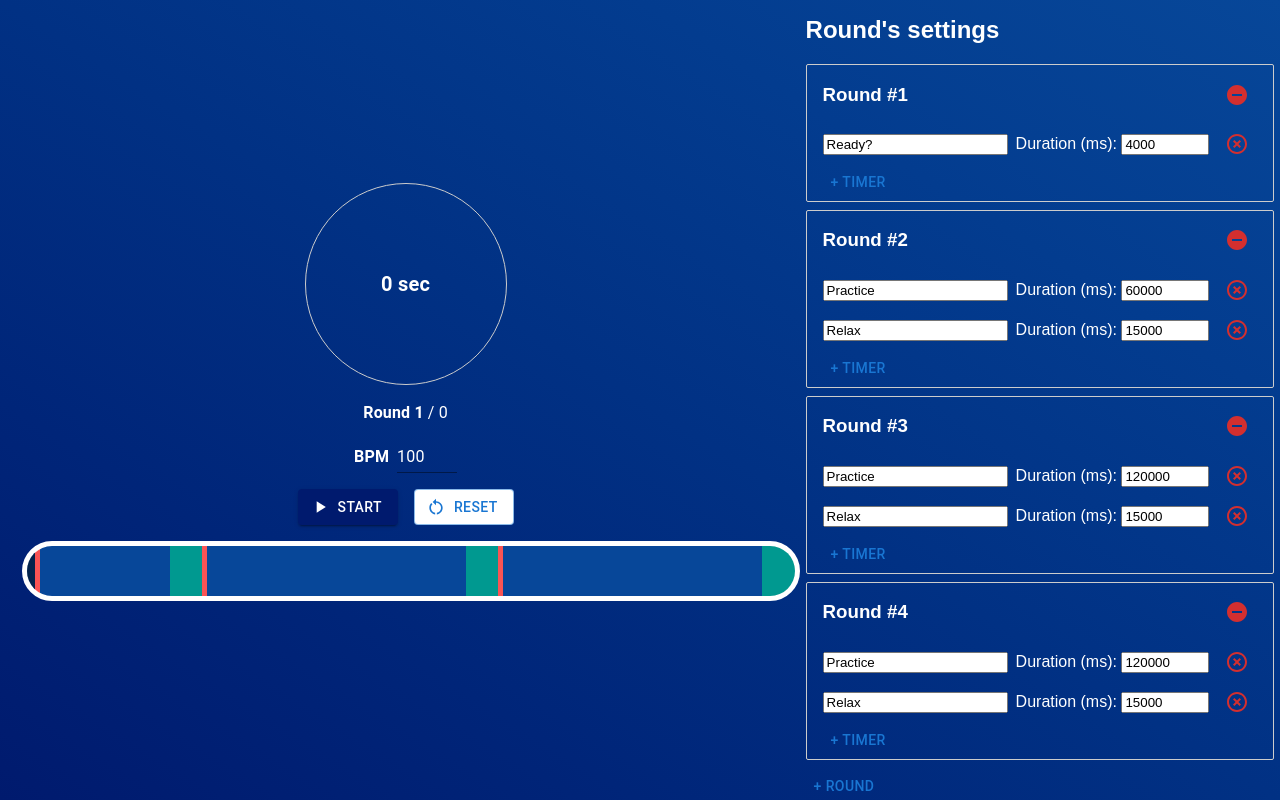
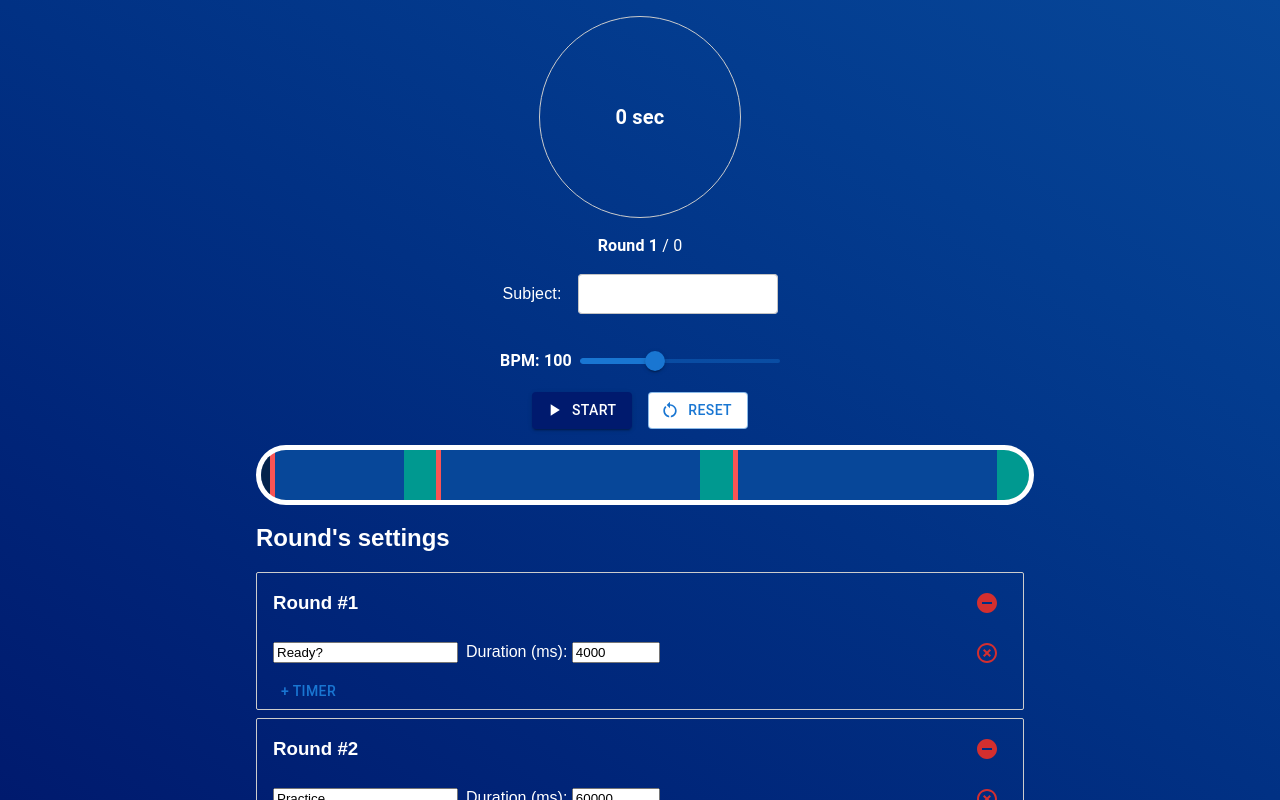
Before and after one commit to tsknoff/interval_timer, a React (Vite) app: page / in a window 1280 px wide. Built offline with nearby package versions, Linux system fonts and the light colour scheme.

Commit message:
some fixes

```diff
--- a/src/App.tsx
+++ b/src/App.tsx
@@ -1,7 +1,17 @@
 // App.tsx
 
 import React, { useRef, useState } from "react";
-import { Box, Button, Input, Typography } from "@mui/material";
+import {
+  Box,
+  Button,
+  Slider,
+  Typography,
+  Dialog,
+  DialogActions,
+  DialogContent,
+  DialogTitle,
+  TextField,
+} from "@mui/material";
 import PlayArrowIcon from "@mui/icons-material/PlayArrow";
 import RestartAltIcon from "@mui/icons-material/RestartAlt";
 
@@ -18,6 +28,17 @@ import { useMetronome } from "./hooks/useMetronome";
 
 // Звуки
 import { playAllRoundsEndSound } from "./utils/audioUtils";
+import { JournalNote } from "./ui/JournalNote.tsx";
+
+export interface JournalRecord {
+  date: string;
+  technique: string;
+  pattern: string;
+  description?: string;
+  bpm: number;
+  rating: number;
+  comment?: string;
+}
 
 export const App: React.FC = () => {
   // ----- Состояния, связанные с текущим прогрессом -----
@@ -49,16 +70,55 @@ export const App: React.FC = () => {
     ],
   ]);
 
+  // ----- Поле предмета тренировки (subject) -----
+  const [practiceSubject, setPracticeSubject] = useState("");
+
+  // ----- Оценка после окончания -----
+  const [showReviewDialog, setShowReviewDialog] = useState(false);
+  const [trainingRating, setTrainingRating] = useState(50); // 0..100
+  const [trainingComment, setTrainingComment] = useState("");
+
+  // ----- "Журнал" тренировок -----
+  const [journal, setJournal] = useState<JournalRecord[]>([
+    {
+      date: "2021-10-01",
+      subject: "Guitar",
+      bpm: 120,
+      rating: 80,
+      comment: "Good practice today!",
+    },
+    {
+      date: "2021-10-02",
+      subject: "Piano",
+      bpm: 100,
+      rating: 60,
+      comment: "Need to practice more.",
+    },
+    {
+      date: "2021-10-03",
+      subject: "Drums",
+      bpm: 140,
+      rating: 90,
+      comment: "Great job!",
+    },
+  ]);
+
   // RoundListModel будет пересоздаваться при нажатии Start
   const roundListRef = useRef<RoundListModel | null>(null);
 
-  // ----- МЕТРОНОМ: подписываем, если isPlayingMetronome = true -----
+  // ----- МЕТРОНОМ -----
   useMetronome(bpm, isPlayingMetronome);
 
   // ----- Хендлеры -----
 
   // Создаём/запускаем новую модель, чтобы учесть изменения "rounds"
   const handleStart = () => {
+    // Проверяем, заполнил ли пользователь поле subject
+    if (!practiceSubject.trim()) {
+      alert("Пожалуйста, укажите предмет/название тренировки (Subject)!");
+      return;
+    }
+
     // Если вдруг у нас осталась старая модель, сбросим её
     if (roundListRef.current) {
       roundListRef.current.reset();
@@ -69,6 +129,9 @@ export const App: React.FC = () => {
       alert("Все раунды завершены!");
       playAllRoundsEndSound();
       setIsPlayingMetronome(false); // выключаем метроном
+
+      // Показываем диалог оценки
+      setShowReviewDialog(true);
     };
 
     // Создаём новую модель
@@ -106,6 +169,26 @@ export const App: React.FC = () => {
   // Для отображения в секундах (округляем)
   const secondsLeft = Math.floor(timerRemaining / 1000);
 
+  // ----- Когда пользователь завершил оценку -----
+  const handleSubmitReview = () => {
+    // Создадим запись в журнале
+    const record: JournalRecord = {
+      date: new Date().toLocaleString(), // или .toISOString()
+      subject: practiceSubject,
+      bpm,
+      rating: trainingRating,
+      comment: trainingComment || undefined,
+    };
+
+    setJournal((prev) => [...prev, record]);
+    // Скрыть диалог
+    setShowReviewDialog(false);
+
+    // Сброс значений оценки
+    setTrainingRating(50);
+    setTrainingComment("");
+  };
+
   // ----- Рендер -----
   return (
     <Box
@@ -114,17 +197,16 @@ export const App: React.FC = () => {
         top: 0,
         left: 0,
         display: "flex",
-        justifyContent: "center",
-        alignItems: "center",
         width: "100%",
         height: "100vh",
-        overflow: "auto",
-        display: "flex",
+        justifyContent: "center",
+        alignItems: "flex-start",
         background:
           "linear-gradient(to right top, #001a6e, #002579, #013184, #033c8f, #074799)",
+        overflow: "auto",
       }}
     >
-      <Box sx={{ width: "60vw", padding: "1rem" }}>
+      <Box sx={{ width: "60vw", padding: "1rem", marginBottom: "2rem" }}>
         <Box sx={{ marginBottom: "1rem" }}>
           <Box
             sx={{
@@ -160,6 +242,32 @@ export const App: React.FC = () => {
               <strong>Round {roundIndex + 1}</strong> / {roundsTotal}
             </Typography>
 
+            {/* Ввод "Practice subject" */}
+            <Box
+              sx={{
+                mb: 2,
+                display: "flex",
+                flexDirection: "row",
+                gap: 2,
+                alignItems: "center",
+              }}
+            >
+              <Typography sx={{ color: "white", fontFamily: "sans-serif" }}>
+                Subject:
+              </Typography>
+              <TextField
+                variant="outlined"
+                size="small"
+                value={practiceSubject}
+                onChange={(e) => setPracticeSubject(e.target.value)}
+                sx={{
+                  backgroundColor: "white",
+                  borderRadius: 1,
+                  width: 200,
+                }}
+              />
+            </Box>
+
             {/* BPM */}
             <Box
               sx={{
@@ -171,13 +279,15 @@ export const App: React.FC = () => {
               }}
             >
               <Typography sx={{ color: "white" }}>
-                <strong>BPM</strong>
+                <strong>BPM: {bpm}</strong>
               </Typography>
-              <Input
-                type="number"
+              <Slider
                 value={bpm}
-                onChange={(e) => setBpm(Number(e.target.value))}
-                sx={{ width: 60, color: "white" }}
+                onChange={(e, newValue) => setBpm(newValue as number)}
+                min={70}
+                max={150}
+                step={1}
+                sx={{ width: 200 }}
               />
             </Box>
 
@@ -217,9 +327,56 @@ export const App: React.FC = () => {
             timerRemaining={timerRemaining}
           />
         </Box>
+
+        {/* Компонент редактирования rounds */}
+        <Settings rounds={rounds} setRounds={setRounds} />
+
+        {/* Отобразим журнал (опционально) */}
+        <Box sx={{ color: "white" }}>
+          <h2 style={{ color: "white", fontFamily: "sans-serif" }}>
+            Training journal
+          </h2>
+          {journal.length === 0 && <p>No records yet.</p>}
+          {journal.map((rec, i) => (
+            <JournalNote key={i} journalRecord={rec} />
+          ))}
+        </Box>
       </Box>
-      {/* Компонент редактирования rounds */}
-      <Settings rounds={rounds} setRounds={setRounds} />
+
+      {/* Диалог для оценки после окончания тренировки */}
+      <Dialog
+        open={showReviewDialog}
+        onClose={() => setShowReviewDialog(false)}
+      >
+        <DialogTitle>Training Review</DialogTitle>
+        <DialogContent>
+          <Typography>How was your performance?</Typography>
+          <Slider
+            value={trainingRating}
+            onChange={(e, newVal) => setTrainingRating(newVal as number)}
+            min={0}
+            max={100}
+            step={1}
+            sx={{ width: 200, mt: 2 }}
+          />
+
+          <TextField
+            label="Comments (optional)"
+            multiline
+            rows={3}
+            fullWidth
+            value={trainingComment}
+            onChange={(e) => setTrainingComment(e.target.value)}
+            sx={{ mt: 2 }}
+          />
+        </DialogContent>
+        <DialogActions>
+          <Button onClick={() => setShowReviewDialog(false)}>Cancel</Button>
+          <Button variant="contained" onClick={handleSubmitReview}>
+            OK
+          </Button>
+        </DialogActions>
+      </Dialog>
     </Box>
   );
 };
--- /dev/null
+++ b/src/ui/JournalNote.tsx
@@ -0,0 +1,43 @@
+import { JournalRecord } from "../App.tsx";
+import React, { FC } from "react";
+import { Box } from "@mui/material";
+
+interface IProps {
+  journalRecord: JournalRecord;
+}
+
+export const JournalNote: FC<IProps> = ({ journalRecord }) => {
+  return (
+    <Box sx={{ border: "1px solid #ccc", padding: "16px", mb: 1 }}>
+      <div
+        style={{
+          fontFamily: "sans-serif",
+        }}
+      >
+        Date: {journalRecord.date}
+      </div>
+      <div
+        style={{
+          fontFamily: "sans-serif",
+        }}
+      >
+        Subject: {journalRecord.subject}
+      </div>
+      <div
+        style={{
+          fontFamily: "sans-serif",
+        }}
+      >
+        BPM: {journalRecord.bpm}
+      </div>
+      <div
+        style={{
+          fontFamily: "sans-serif",
+        }}
+      >
+        Rating: {journalRecord.rating}
+      </div>
+      {journalRecord.comment && <div>Comment: {journalRecord.comment}</div>}
+    </Box>
+  );
+};
```
Also changed, not shown: src/main.tsx (+21 -0 lines).
